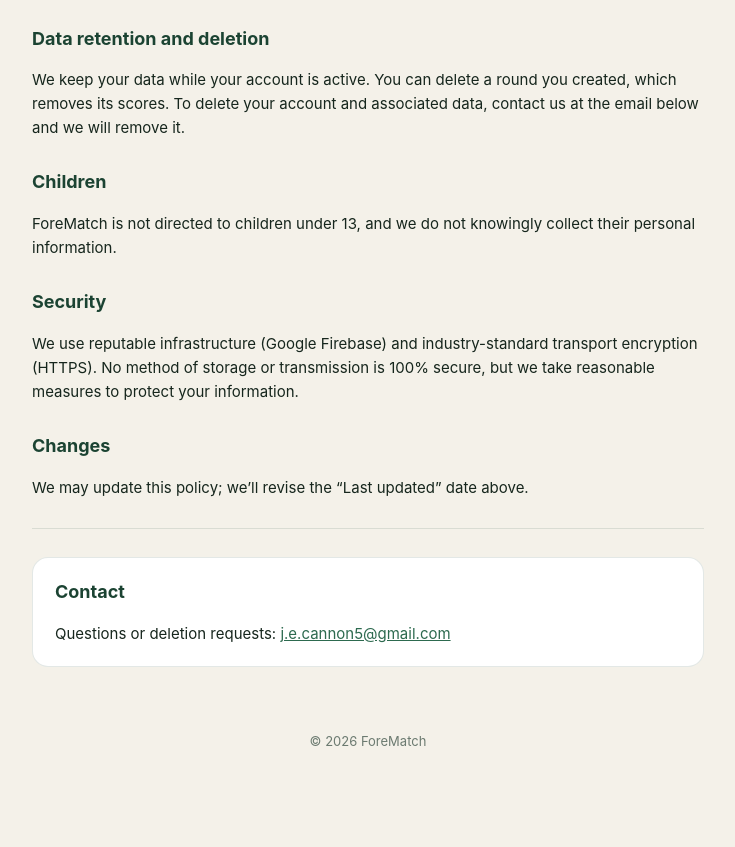
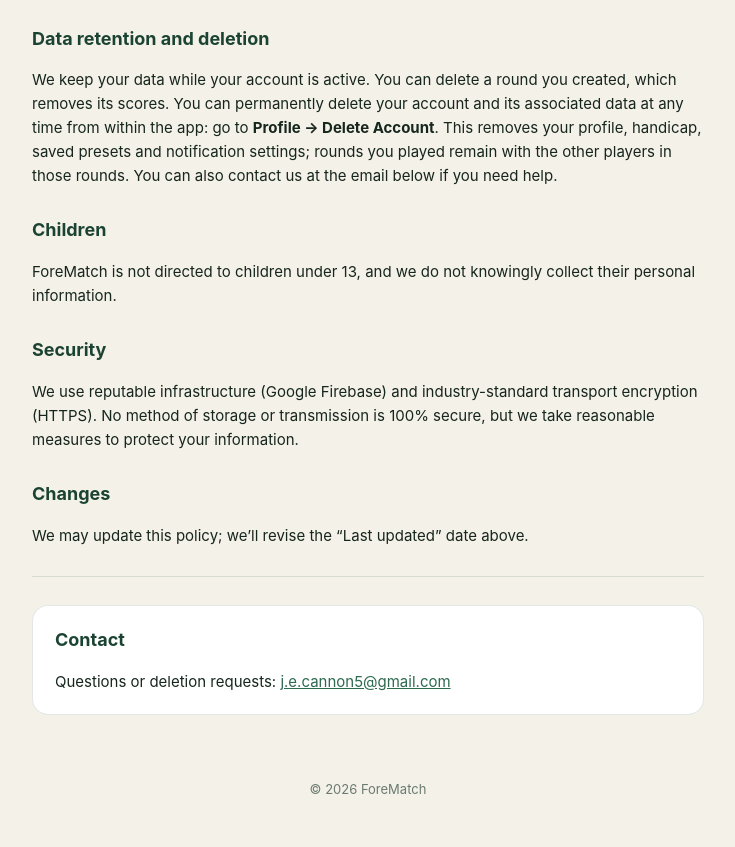
Before and after one commit to jcannon23/forematch-privacy, a plain HTML site: page index.html in a window 1280 px wide. Shown: the part 1241-2088 px from the top of the page, without its empty margins (272-1007 px from the left). Before the commit the page ends 2040 px from the top, so only its background shows below. Drawn offline with Linux system fonts and the light colour scheme.

Commit message:
Document in-app account deletion (Profile → Delete Account)
Co-Authored-By: Claude Opus 4.8 <noreply@anthropic.com>

```diff
--- a/index.html
+++ b/index.html
@@ -87,8 +87,10 @@
 
     <h2>Data retention and deletion</h2>
     <p>We keep your data while your account is active. You can delete a round you created, which
-    removes its scores. To delete your account and associated data, contact us at the email
-    below and we will remove it.</p>
+    removes its scores. You can permanently delete your account and its associated data at any
+    time from within the app: go to <strong>Profile → Delete Account</strong>. This removes your
+    profile, handicap, saved presets and notification settings; rounds you played remain with the
+    other players in those rounds. You can also contact us at the email below if you need help.</p>
 
     <h2>Children</h2>
     <p>ForeMatch is not directed to children under 13, and we do not knowingly collect their
```
